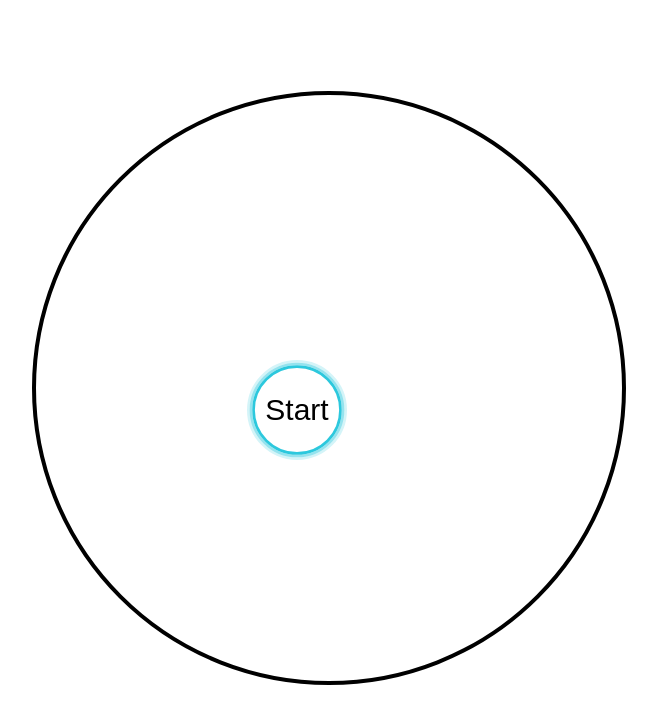
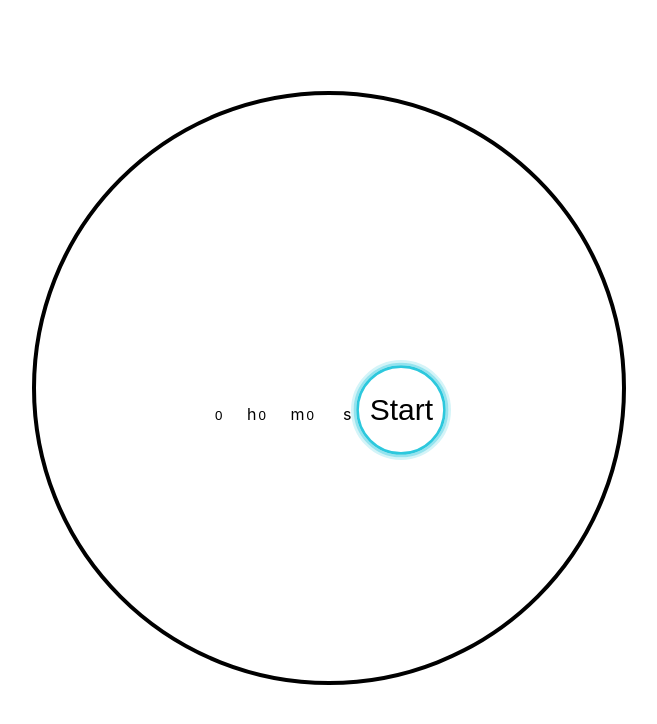
Before and after one commit to amara-j/timer, a React (Create React App) app: page / in a window 1280 px wide. Shown: the top 724 px of the page, without its empty margins (299-956 px from the left). Built offline with nearby package versions, Linux system fonts and the light colour scheme.

Commit message:
input form accepts hours and minutes and calculates number of seconds, but only display in seconds. styling is still bad

```diff
--- a/src/App.css
+++ b/src/App.css
@@ -54,7 +54,7 @@
   z-index: 1;
 }
 
-.secondsInput {
+.timerInput {
   width: 30px;
   border: none;
   user-select: none;
--- a/src/App.js
+++ b/src/App.js
@@ -5,13 +5,19 @@ import { useState, useRef } from "react";
 
 const App = () => {
   const dateOnLoad = new Date();
-  const timerValue = useRef(null);
+  const inputSeconds = useRef(null);
+  const inputMinutes = useRef(null);
+  const inputHours = useRef(null);
   const [timerIsSet, updateTimerIsSet] = useState(false);
   const [countTo, updateCountTo] = useState(0);
 
   const handleSubmit = (e) => {
     e.preventDefault();
-    updateCountTo(timerValue.current.value);
+    const totalInput =
+      Number(inputSeconds.current.value) +
+      60 * Number(inputMinutes.current.value) +
+      3600 * Number(inputHours.current.value);
+    updateCountTo(totalInput);
     updateTimerIsSet(true);
   };
 
@@ -26,12 +32,36 @@ const App = () => {
         <form className="setTimerForm" onSubmit={handleSubmit}>
           <label>
             <input
-              className="secondsInput"
+              className="timerInput"
               type="number"
-              ref={timerValue}
+              ref={inputHours}
               min="0"
               max="60"
+              defaultValue="0"
             />
+            h
+          </label>
+          <label>
+            <input
+              className="timerInput"
+              type="number"
+              ref={inputMinutes}
+              min="0"
+              max="60"
+              defaultValue="0"
+            />
+            m
+          </label>
+          <label>
+            <input
+              className="timerInput"
+              type="number"
+              ref={inputSeconds}
+              min="0"
+              max="60"
+              defaultValue="0"
+            />{" "}
+            s
           </label>
           <input type="submit" value="Start" />
         </form>
```
